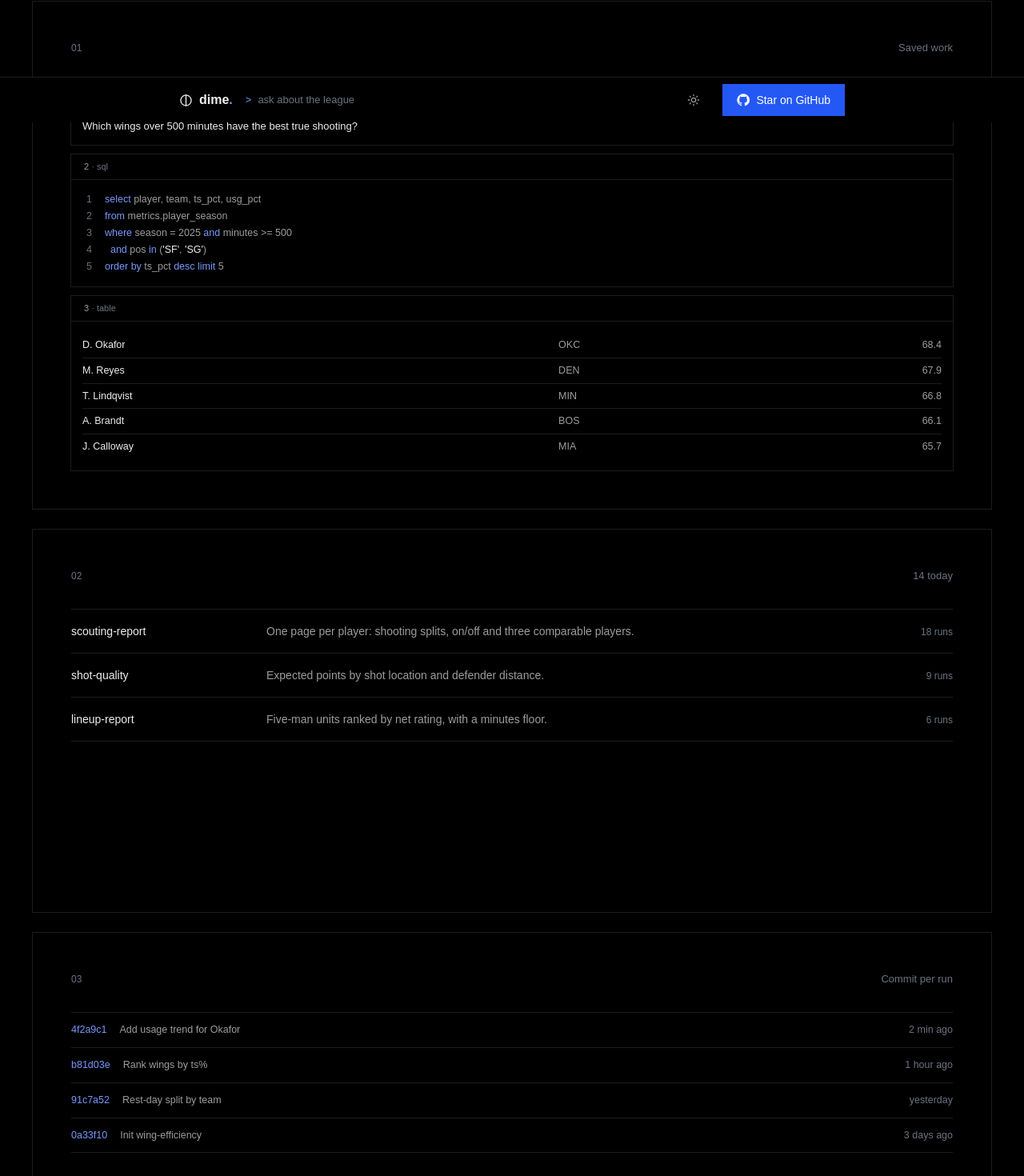
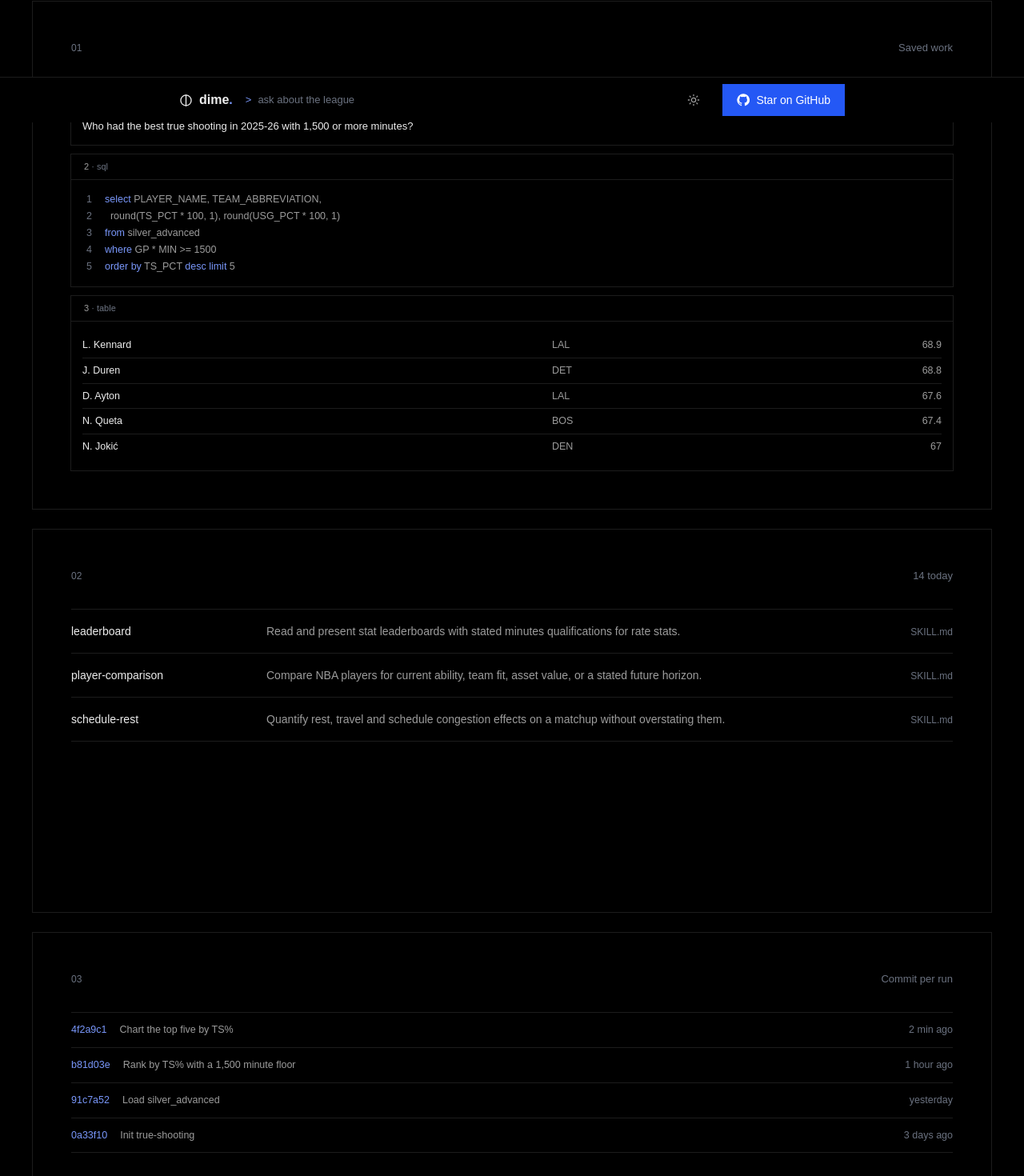
Before and after one commit to mythiipanda/mythiipanda.github.io, a Next.js app in the folder apps/dime-variants/: page /b in a window 1280 px wide. Shown: the part 647-2117 px from the top of the page at 80% size. Built offline with nearby package versions, Linux system fonts and the light colour scheme; a web font is replaced by a local one.

Commit message:
Use real warehouse data in variant mocks

```diff
--- a/apps/dime-variants/app/b/page.tsx
+++ b/apps/dime-variants/app/b/page.tsx
@@ -32,7 +32,7 @@ export default function B() {
         <Sheet id="notebooks" k="notebook" label="01">
           <div className="grid gap-10">
             <div className="flex flex-col gap-3">
-              <Cell n={1} kind="prompt"><p className="text-[13px] text-ink">Which wings over 500 minutes have the best true shooting?</p></Cell>
+              <Cell n={1} kind="prompt"><p className="text-[13px] text-ink">Who had the best true shooting in 2025-26 with 1,500 or more minutes?</p></Cell>
               <Cell n={2} kind="sql"><Sql /></Cell>
               <Cell n={3} kind="table">
                 <table className="w-full text-left text-[12.5px]"><tbody className="tabular-nums text-ink-2">
--- a/apps/dime-variants/components/v/features.tsx
+++ b/apps/dime-variants/components/v/features.tsx
@@ -9,7 +9,7 @@ export function SkillRows() {
         <div key={s.name} className="grid gap-1 border-b border-line py-4 md:grid-cols-[220px_1fr_80px] md:items-baseline md:gap-6">
           <span className="font-mono text-[14px] text-ink">{s.name}</span>
           <span className="text-[14px] leading-[22px] text-ink-2">{s.text}</span>
-          <span className="font-mono text-[12px] text-ink-3 md:text-right">{s.runs} runs</span>
+          <span className="font-mono text-[12px] text-ink-3 md:text-right">{s.runs}</span>
         </div>
       ))}
     </div>
@@ -56,7 +56,7 @@ export function CapTable() {
     ["notebook", "SQL, chart and note cells saved as plain files", "cells/"],
     ["skills", "Metrics and minute floors, loaded with /", "skills/"],
     ["history", "Staged on every run. Commit, diff, roll back", ".git"],
-    ["warehouse", "One DuckDB file fetched by script", "nba.duckdb"],
+    ["warehouse", "One DuckDB file fetched by script", "warehouse.duckdb"],
   ];
   return (
     <section id="skills" className="mt-20 md:mt-28">
--- a/apps/dime-variants/components/workbench/Primitives.tsx
+++ b/apps/dime-variants/components/workbench/Primitives.tsx
@@ -7,7 +7,7 @@ export function Sql() {
         <div key={i} className="whitespace-pre">
           <span className="mr-4 inline-block w-3 select-none text-right text-ink-3">{i + 1}</span>
           {line.map(([t, s], j) => (
-            <span key={j} className={t === "k" ? "text-[var(--cobalt-tx)]" : t === "s" ? "text-ink" : ""}>{s}</span>
+            <span key={j} className={t === "k" ? "text-[var(--cobalt-tx)]" : ""}>{s}</span>
           ))}
         </div>
       ))}
--- a/apps/dime-variants/components/workbench/Workbench.tsx
+++ b/apps/dime-variants/components/workbench/Workbench.tsx
@@ -28,7 +28,7 @@ export function Chat() {
     <div className="mx-auto flex max-w-[680px] flex-col gap-5">
       <BlurFade delay={0.05} inView={false}>
         <div className="ml-auto max-w-[520px] rounded-[14px] rounded-br-[4px] bg-field px-3.5 py-2.5 text-[14px] leading-[22px] text-ink shadow-[0_0_0_1px_var(--line)]">
-          Which wings over 500 minutes have the best true shooting this season?
+          Who had the best true shooting in 2025-26 with 1,500 or more minutes?
         </div>
       </BlurFade>
       <BlurFade delay={0.4}>
@@ -43,16 +43,16 @@ export function Chat() {
             ))}
           </div>
           <p className="text-[14px] leading-[22px] text-ink">
-            <b className="font-medium">Okafor leads at 68.4%</b> on 27.1 usage. Reyes is within half a point with three fewer usage points. 61 wings clear the 500 minute floor.
+            <b className="font-medium">Luke Kennard leads at 68.9%</b> on 13.1 usage. Jalen Duren is a tenth behind at 68.8%. 164 players clear the 1,500 minute floor.
           </p>
-          <Shell title="League wings" source="player_season · 5 of 61" copyText="select player, team, ts_pct, usg_pct from metrics.player_season">
+          <Shell title="True shooting leaders" source="silver_advanced · 5 of 164" copyText="select PLAYER_NAME, TEAM_ABBREVIATION, TS_PCT, USG_PCT from silver_advanced where GP * MIN >= 1500">
             <SortTable
               columns={[{ key: "p", label: "Player" }, { key: "t", label: "Team" }, { key: "ts", label: "TS%", numeric: true }, { key: "u", label: "USG%", numeric: true }]}
               rows={rows.map((r) => [r.player, r.team, r.ts, r.usg])}
             />
           </Shell>
           <div className="flex flex-wrap gap-1.5">
-            {["Clutch splits?", "Compare Okafor and Reyes", "Send to Project"].map((q, i) => (
+            {["Clutch splits?", "Compare Kennard and Duren", "Send to Project"].map((q, i) => (
               <button key={q} type="button" className={`h-10 rounded-full md:h-8 px-3 text-[12.5px] shadow-[0_0_0_1px_var(--line)] transition-colors hover:bg-hover ${i === 2 ? "bg-ink text-canvas hover:bg-ink" : "text-ink-2"}`}>{q}</button>
             ))}
           </div>
@@ -67,10 +67,10 @@ export function Notebook() {
     <div className="flex flex-col gap-3">
       <BlurFade delay={0.05} inView={false}>
         <Cell n={1} kind="ask">
-          <p className="text-[15px] leading-[22px] text-ink">Which wings over 500 minutes have the best true shooting this season?</p>
+          <p className="text-[15px] leading-[22px] text-ink">Who had the best true shooting in 2025-26 with 1,500 or more minutes?</p>
           <div className="mt-3 flex flex-wrap gap-1.5">
-            <Pill>@player_season</Pill>
-            <Pill>/scouting-report</Pill>
+            <Pill>@silver_advanced</Pill>
+            <Pill>/leaderboard</Pill>
           </div>
         </Cell>
       </BlurFade>
@@ -86,10 +86,10 @@ export function Notebook() {
         </div>
       </BlurFade>
       <BlurFade delay={0.45}>
-        <Cell n={2} kind="sql" meta={<span className="flex items-center gap-2"><Pill tone="ok">ran 41 ms</Pill><span className="font-mono">61 rows</span></span>}>
+        <Cell n={2} kind="sql" meta={<span className="flex items-center gap-2"><Pill tone="ok">ran 41 ms</Pill><span className="font-mono">164 rows</span></span>}>
           <Sql />
           <div className="mt-3">
-            <Shell title="Result" source="5 of 61 rows">
+            <Shell title="Result" source="5 of 164 rows">
               <SortTable
                 columns={[{ key: "p", label: "Player" }, { key: "t", label: "Team" }, { key: "ts", label: "TS%", numeric: true }, { key: "u", label: "USG%", numeric: true }]}
                 rows={rows.map((r) => [r.player, r.team, r.ts, r.usg])}
@@ -99,7 +99,7 @@ export function Notebook() {
         </Cell>
       </BlurFade>
       <BlurFade delay={0.85}>
-        <Cell n={3} kind="chart" meta={<span className="font-mono">ts% · top 5 of 61</span>}>
+        <Cell n={3} kind="chart" meta={<span className="font-mono">ts% · top 5 of 164</span>}>
           <div className="flex flex-col gap-2.5">
             {rows.map((r, i) => (
               <div key={r.player} className="grid grid-cols-[88px_1fr_44px] items-center gap-3 text-[12.5px]">
@@ -122,7 +122,7 @@ export function Notebook() {
       <BlurFade delay={1.4}>
         <Cell n={4} kind="note">
           <p className="text-[14px] leading-[22px] text-ink-2">
-            <b className="font-medium text-ink">Okafor leads at 68.4%</b> on 27.1 usage. Reyes is within half a point with three fewer usage points. Sample floor is 500 minutes, so 61 wings qualify.
+            <b className="font-medium text-ink">Luke Kennard leads at 68.9%</b> on 13.1 usage. Jalen Duren is a tenth behind at 68.8%. 164 players clear the 1,500 minute floor.
           </p>
         </Cell>
       </BlurFade>
@@ -134,7 +134,7 @@ export function Warehouse() {
   return (
     <div className="flex flex-col gap-3">
       <div className="grid gap-3 lg:grid-cols-[1fr_240px]">
-        <Shell title="Tables" source="nba.duckdb" copyText="player_season, boxscores, lineups, shots, schedule">
+        <Shell title="Tables" source="warehouse.duckdb" copyText="silver_advanced, silver_boxscores, silver_lineups, silver_shots, silver_schedule">
           <SortTable
             active={0}
             columns={[{ key: "t", label: "Table" }, { key: "r", label: "Rows", numeric: true }, { key: "c", label: "Cols", numeric: true }, { key: "f", label: "Refreshed", numeric: true }]}
@@ -142,7 +142,7 @@ export function Warehouse() {
           />
         </Shell>
         <div className="rounded-[10px] shadow-[0_0_0_1px_var(--line)]">
-          <div className="flex h-10 items-center border-b border-line px-4 text-[13px] font-medium text-ink">player_season</div>
+          <div className="flex h-10 items-center border-b border-line px-4 text-[13px] font-medium text-ink">silver_advanced</div>
           <div className="px-4 py-2">
             {schema.map(([c, t]) => (
               <div key={c} className="flex h-7 items-center justify-between text-[12.5px]">
@@ -153,7 +153,7 @@ export function Warehouse() {
           </div>
         </div>
       </div>
-      <Shell title="Preview" source="player_season · 5 of 612" copyText="select * from player_season limit 5">
+      <Shell title="Preview" source="silver_advanced · 5 of 582" copyText="select * from silver_advanced limit 5">
         <SortTable
           columns={[{ key: "p", label: "Player" }, { key: "t", label: "Team" }, { key: "ts", label: "TS%", numeric: true }, { key: "u", label: "USG%", numeric: true }]}
           rows={rows.map((r) => [r.player, r.team, r.ts, r.usg])}
@@ -165,14 +165,14 @@ export function Warehouse() {
 
 export function Skills() {
   return (
-    <Shell title="Skills" source="skills/*.md" copyText="scouting-report, shot-quality, lineup-report">
+    <Shell title="Skills" source="backend/v2/skills" copyText="leaderboard, player-comparison, schedule-rest">
       <ul className="divide-y divide-line">
         {skills.map((s, i) => (
           <BlurFade key={s.name} delay={0.06 * i} duration={0.3}>
             <li className="px-4 py-3.5">
               <div className="flex items-center justify-between gap-3">
                 <b className="flex min-w-0 items-center gap-2 font-mono text-[13px] font-medium"><Zap size={14} className="shrink-0 text-ink-3" /><span className="truncate">{s.name}</span></b>
-                <span className="shrink-0 font-mono text-[11.5px] text-ink-3">{s.runs} runs</span>
+                <span className="shrink-0 font-mono text-[11.5px] text-ink-3">{s.runs}</span>
               </div>
               <p className="mt-1 text-[13px] leading-[20px] text-ink-2">{s.text}</p>
               <p className="mt-2 font-mono text-[11.5px] leading-[18px] text-ink-3">{s.steps.join("  /  ")}</p>
@@ -210,8 +210,8 @@ export function History() {
       <div className="ml-8 overflow-hidden rounded-[10px] shadow-[0_0_0_1px_var(--line)]">
         <div className="border-b border-line bg-field px-4 py-2 font-mono text-[11px] text-ink-3">cells/04-chart.json</div>
         <pre className="p-4 font-mono text-[12px] leading-[20px]">
-          <div className="text-green">+ {`{ "type": "line", "x": "month", "y": "usage",`}</div>
-          <div className="text-green">+ {`  "series": ["Okafor", "league_median"] }`}</div>
+          <div className="text-green">+ {`{ "type": "bar", "x": "PLAYER_NAME",`}</div>
+          <div className="text-green">+ {`  "y": "TS_PCT", "limit": 5 }`}</div>
         </pre>
       </div>
     </div>
@@ -296,14 +296,14 @@ export function Inspector() {
           <div><span className="text-green">+</span> cells/03-chart.json</div>
           <div><span className="text-ink-3">~</span> notebook.dime</div>
         </div>
-        <div className="mt-3 rounded-[6px] bg-field px-2.5 py-2 text-[12px] text-ink shadow-[0_0_0_1px_var(--line)]">Rank wings by ts%</div>
+        <div className="mt-3 rounded-[6px] bg-field px-2.5 py-2 text-[12px] text-ink shadow-[0_0_0_1px_var(--line)]">Rank by TS% with a 1,500 minute floor</div>
       </div>
       <div className="mt-auto flex items-end justify-between">
         <div>
           <div className="text-[11px] text-ink-3">Rows scanned</div>
           <div className="font-mono text-[22px] font-medium leading-[28px]"><NumberFlow value={scanned} className="text-ink" /></div>
         </div>
-        <span className="font-mono text-[11px] text-ink-3">nba.duckdb</span>
+        <span className="font-mono text-[11px] text-ink-3">warehouse.duckdb</span>
       </div>
     </aside>
   );
@@ -327,7 +327,7 @@ export default function Workbench({ initialTab = "notebook", bare = false, tab:
             </AnimatedBackground>
           </div> : <span className="font-mono text-[12px] text-ink-2">{forced}</span>}
           <div className="hidden items-center gap-2 font-mono text-[11.5px] text-ink-3 sm:flex">
-            <span>nba-2025 / wing-efficiency</span>
+            <span>warehouse / true-shooting</span>
             <Pill tone="ok">saved</Pill>
           </div>
         </div>
--- a/apps/dime-variants/components/workbench/data.ts
+++ b/apps/dime-variants/components/workbench/data.ts
@@ -1,61 +1,59 @@
 export const projects = [
-  { name: "wing-efficiency", cells: 4, active: true },
-  { name: "rest-day-splits", cells: 6, active: false },
-  { name: "mvp-ladder", cells: 9, active: false },
+  { name: "true-shooting", cells: 4, active: true },
 ];
 
 export const skills = [
-  { name: "scouting-report", text: "One page per player: shooting splits, on/off and three comparable players.", runs: 18, steps: ["load player_season", "split by shot zone", "pull on/off from lineups", "rank 3 comps by usage and ts%"] },
-  { name: "shot-quality", text: "Expected points by shot location and defender distance.", runs: 9, steps: ["load shots", "bin by distance and zone", "fit expected points", "chart vs league"] },
-  { name: "lineup-report", text: "Five-man units ranked by net rating, with a minutes floor.", runs: 6, steps: ["load lineups", "filter minutes >= 100", "rank by net rating", "flag small samples"] },
+  { name: "leaderboard", text: "Read and present stat leaderboards with stated minutes qualifications for rate stats.", runs: "SKILL.md", steps: ["When to use", "What to fetch", "Caveats to apply"] },
+  { name: "player-comparison", text: "Compare NBA players for current ability, team fit, asset value, or a stated future horizon.", runs: "SKILL.md", steps: ["Define what better means", "Build competing cases", "Test contradictions"] },
+  { name: "schedule-rest", text: "Quantify rest, travel and schedule congestion effects on a matchup without overstating them.", runs: "SKILL.md", steps: ["Frame the question", "Gather the schedule evidence", "Size the effect"] },
 ];
 
 export const tables = [
-  { name: "player_season", rows: "612", cols: "34", fresh: "today" },
-  { name: "boxscores", rows: "31,204", cols: "41", fresh: "today" },
-  { name: "lineups", rows: "9,811", cols: "22", fresh: "today" },
-  { name: "shots", rows: "224,380", cols: "17", fresh: "yesterday" },
-  { name: "schedule", rows: "1,230", cols: "12", fresh: "today" },
+  { name: "silver_advanced", rows: "582", cols: "83", fresh: "Sep 9" },
+  { name: "silver_boxscores", rows: "330,485", cols: "38", fresh: "Sep 29" },
+  { name: "silver_lineups", rows: "40,000", cols: "97", fresh: "Sep 29" },
+  { name: "silver_shots", rows: "3,295", cols: "28", fresh: "Sep 10" },
+  { name: "silver_schedule", rows: "2,470", cols: "16", fresh: "Sep 10" },
 ];
 
 export const schema = [
-  ["player", "text"],
-  ["team", "text"],
-  ["pos", "text"],
-  ["minutes", "int"],
-  ["ts_pct", "double"],
-  ["usg_pct", "double"],
-  ["ast_pct", "double"],
-  ["net_rtg", "double"],
+  ["PLAYER_NAME", "text"],
+  ["TEAM_ABBREVIATION", "text"],
+  ["GP", "int"],
+  ["MIN", "double"],
+  ["TS_PCT", "double"],
+  ["USG_PCT", "double"],
+  ["AST_PCT", "double"],
+  ["NET_RATING", "double"],
 ];
 
 export const commits = [
-  { ref: "4f2a9c1", msg: "Add usage trend for Okafor", when: "2 min ago", add: 18, del: 0, files: ["cells/04-chart.json"] },
-  { ref: "b81d03e", msg: "Rank wings by ts%", when: "1 hour ago", add: 24, del: 3, files: ["cells/02-sql.sql", "cells/03-chart.json"] },
-  { ref: "91c7a52", msg: "Rest-day split by team", when: "yesterday", add: 41, del: 0, files: ["notebook.dime", "notes.md"] },
-  { ref: "0a33f10", msg: "Init wing-efficiency", when: "3 days ago", add: 12, del: 0, files: ["notebook.dime"] },
+  { ref: "4f2a9c1", msg: "Chart the top five by TS%", when: "2 min ago", add: 18, del: 0, files: ["cells/04-chart.json"] },
+  { ref: "b81d03e", msg: "Rank by TS% with a 1,500 minute floor", when: "1 hour ago", add: 24, del: 3, files: ["cells/02-sql.sql", "cells/03-chart.json"] },
+  { ref: "91c7a52", msg: "Load silver_advanced", when: "yesterday", add: 41, del: 0, files: ["notebook.dime", "notes.md"] },
+  { ref: "0a33f10", msg: "Init true-shooting", when: "3 days ago", add: 12, del: 0, files: ["notebook.dime"] },
 ];
 
 export const rows = [
-  { player: "D. Okafor", team: "OKC", ts: 68.4, usg: 27.1 },
-  { player: "M. Reyes", team: "DEN", ts: 67.9, usg: 24.8 },
-  { player: "T. Lindqvist", team: "MIN", ts: 66.8, usg: 22.3 },
-  { player: "A. Brandt", team: "BOS", ts: 66.1, usg: 25.6 },
-  { player: "J. Calloway", team: "MIA", ts: 65.7, usg: 23.9 },
+  { player: "L. Kennard", team: "LAL", ts: 68.9, usg: 13.1 },
+  { player: "J. Duren", team: "DET", ts: 68.8, usg: 23.1 },
+  { player: "D. Ayton", team: "LAL", ts: 67.6, usg: 16.4 },
+  { player: "N. Queta", team: "BOS", ts: 67.4, usg: 14.5 },
+  { player: "N. Jokić", team: "DEN", ts: 67.0, usg: 28.9 },
 ];
 
 export const sqlLines = [
-  [["k", "select"], ["", " player, team, ts_pct, usg_pct"]],
-  [["k", "from"], ["", " metrics.player_season"]],
-  [["k", "where"], ["", " season = 2025 "], ["k", "and"], ["", " minutes >= 500"]],
-  [["", "  "], ["k", "and"], ["", " pos "], ["k", "in"], ["", " ("], ["s", "'SF'"], ["", ", "], ["s", "'SG'"], ["", ")"]],
-  [["k", "order by"], ["", " ts_pct "], ["k", "desc limit"], ["", " 5"]],
+  [["k", "select"], ["", " PLAYER_NAME, TEAM_ABBREVIATION,"]],
+  [["", "  round(TS_PCT * 100, 1), round(USG_PCT * 100, 1)"]],
+  [["k", "from"], ["", " silver_advanced"]],
+  [["k", "where"], ["", " GP * MIN >= 1500"]],
+  [["k", "order by"], ["", " TS_PCT "], ["k", "desc limit"], ["", " 5"]],
 ] as const;
 
 export const runSteps = [
-  { label: "Read skill", detail: "scouting-report", ms: "3 ms" },
+  { label: "Read skill", detail: "leaderboard", ms: "3 ms" },
   { label: "Write SQL", detail: "cells/02-sql.sql", ms: "1.1 s" },
-  { label: "Run on DuckDB", detail: "61 rows", ms: "41 ms" },
+  { label: "Run on DuckDB", detail: "164 rows", ms: "41 ms" },
   { label: "Draw chart", detail: "cells/03-chart.json", ms: "120 ms" },
   { label: "Save and commit", detail: "4f2a9c1", ms: "18 ms" },
 ];
--- a/apps/dime-variants/lib/copy.ts
+++ b/apps/dime-variants/lib/copy.ts
@@ -18,9 +18,9 @@ export const copy = {
     title: "Skills hold the steps you repeat",
     sub: "Metrics and minute floors, saved once.",
     rows: [
-      { name: "scouting-report", text: "One page per player: shooting splits, on/off and three comparable players.", runs: "18 runs" },
-      { name: "shot-quality", text: "Expected points by shot location and defender distance.", runs: "9 runs" },
-      { name: "lineup-report", text: "Five-man units ranked by net rating, with a minutes floor.", runs: "6 runs" },
+      { name: "leaderboard", text: "Read and present stat leaderboards with stated minutes qualifications for rate stats.", runs: "SKILL.md" },
+      { name: "player-comparison", text: "Compare NBA players for current ability, team fit, asset value, or a stated future horizon.", runs: "SKILL.md" },
+      { name: "schedule-rest", text: "Quantify rest, travel and schedule congestion effects on a matchup without overstating them.", runs: "SKILL.md" },
     ],
   },
   host: {
@@ -28,7 +28,7 @@ export const copy = {
     sub: "Clone the repo, fetch the data pack, add a model key and start the app. The warehouse is one DuckDB file.",
     commands: ["git clone github.com/mythiipanda/dime", "./scripts/fetch-data.sh", "cd frontend && npm run dev"],
     items: [
-      { title: "nba.duckdb", text: "nba.duckdb lands in the repo folder after fetch-data.sh." },
+      { title: "warehouse.duckdb", text: "warehouse.duckdb lands in backend/data after fetch-data.sh." },
       { title: ".env", text: "Your model key goes in a local .env file." },
       { title: "Notebooks", text: "Notebooks save as files you can commit. Remote sync is planned." },
       { title: "Projects", text: "One folder per question, with cells you can rerun." },
@@ -42,12 +42,12 @@ export const copy = {
   close: { title: "Clone it and ask about last season", button: "Star on GitHub" },
   foot: { link: "GitHub" },
   chat: {
-    q1: "Who sat most on the second night of back to backs in 2025?",
-    a1: "Denver 14, Portland 11. Full table saved to rest-days, cell 2.",
-    q2: "Wings over 500 minutes sorted by ts% in 2025?",
-    a2: "61 wings qualify. Okafor leads at 68.4% on 1,204 minutes. Table in cell 3.",
+    q1: "Who had the best true shooting in 2025-26 with 1,500 or more minutes?",
+    a1: "Luke Kennard leads at 68.9%. Table saved in cell 2.",
+    q2: "Who has the highest usage among them?",
+    a2: "Nikola Jokić at 28.9% among the top five. Table in cell 3.",
     placeholder: "Ask about the league",
-    note: "Okafor's usage rose every month after the trade. Check rest-days before the playoff split.",
+    note: "164 players clear the 1,500 minute floor.",
   },
 };
 export const REPO = "https://github.com/mythiipanda/dime";
--- a/apps/dime-variants/lib/demo.ts
+++ b/apps/dime-variants/lib/demo.ts
@@ -1,15 +1,14 @@
-export const sql = `select player, pos, ts_pct, minutes
-from metrics.player_season
-where season = 2025 and minutes >= 500
-  and pos in ('SF','SG')
-order by ts_pct desc limit 5`;
+export const sql = `select PLAYER_NAME, TEAM_ABBREVIATION, TS_PCT, USG_PCT
+from silver_advanced
+where GP * MIN >= 1500
+order by TS_PCT desc limit 5`;
 
 export const notebookFile = `# notebook.dime
 cell 2 sql
-select player, pos, ts_pct, minutes
-from metrics.player_season
-where season = 2025 and minutes >= 500
-order by ts_pct desc limit 5
+select PLAYER_NAME, TEAM_ABBREVIATION, TS_PCT, USG_PCT
+from silver_advanced
+where GP * MIN >= 1500
+order by TS_PCT desc limit 5
 
 cell 3 chart bar
 x ts_pct  y player  highlight first
@@ -19,8 +18,8 @@ x month  y usage  vs league_median`;
 
 export const files = ["notebook.dime", "cells/02-sql.sql", "cells/03-chart.json", "notes.md"];
 export const commits = [
-  { msg: "Add usage trend for Okafor", ref: "4f2a9c1", when: "2 min ago" },
-  { msg: "Rank wings by ts%", ref: "b81d03e", when: "1 hour ago" },
-  { msg: "Rest-day split by team", ref: "91c7a52", when: "yesterday" },
-  { msg: "Init wing-efficiency", ref: "0a33f10", when: "3 days ago" },
+  { msg: "Chart the top five by TS%", ref: "4f2a9c1", when: "2 min ago" },
+  { msg: "Rank by TS% with a 1,500 minute floor", ref: "b81d03e", when: "1 hour ago" },
+  { msg: "Load silver_advanced", ref: "91c7a52", when: "yesterday" },
+  { msg: "Init true-shooting", ref: "0a33f10", when: "3 days ago" },
 ];
--- a/apps/dime-variants/lib/variants.ts
+++ b/apps/dime-variants/lib/variants.ts
@@ -8,5 +8,5 @@ export const hero: Record<string, { h1: string; sub: string }> = {
   g: { h1: "Skills for the analysis you repeat", sub: "A skill is a file with your metrics and minute floors. Type / and dime loads it." },
   h: { h1: "The open-source analyst for NBA data", sub: "Ask about any player or lineup. dime writes the SQL and keeps the answer." },
   i: { h1: "From question to commit in four steps", sub: "Ask, query, reuse a skill, commit. Everything stays in a folder on your machine." },
-  j: { h1: "One question. One run. Four saved cells.", sub: "A sample run on the wing-efficiency project, start to finish." },
+  j: { h1: "One question. One run. Four saved cells.", sub: "A run on the true-shooting project, start to finish." },
 };
```
